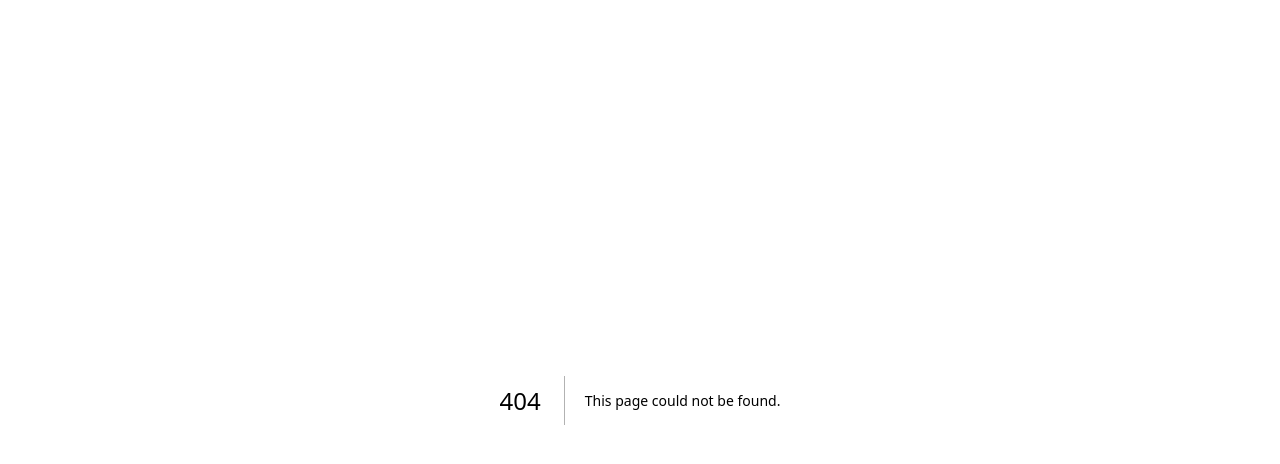
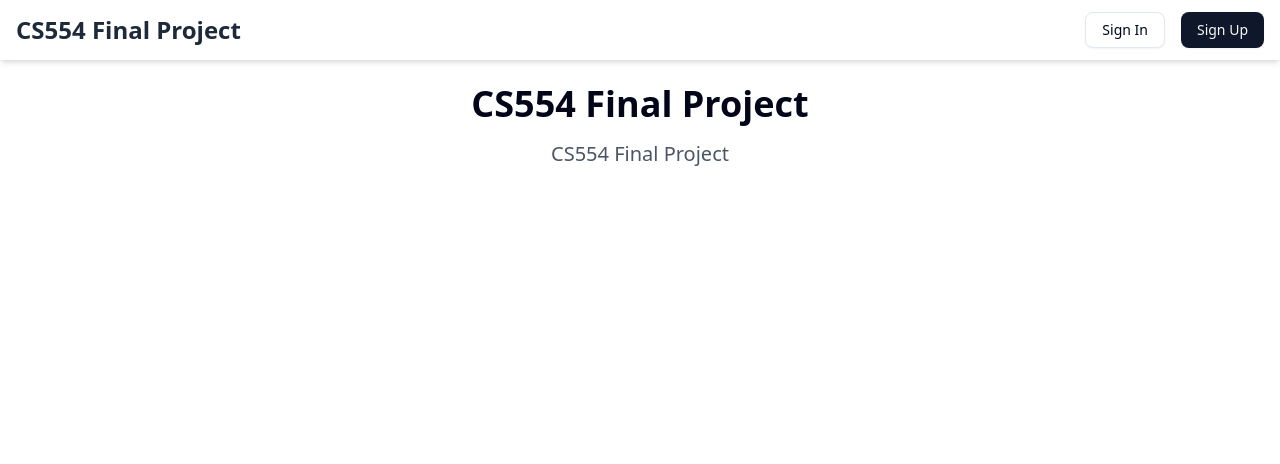
Before and after one commit to mtraverso3/cs554-final-project, a Next.js app: page /home in a window 1280 px wide. Before the commit this address had no page. Shown: the top 464 px of the page. Built offline with nearby package versions, Linux system fonts and the light colour scheme.

Commit message:
Create home page

```diff
--- /dev/null
+++ b/src/app/home/page.tsx
@@ -0,0 +1,16 @@
+import {Navbar} from "@/components/Navbar";
+
+export default function HomePage() {
+    return (
+        <div className="flex flex-col min-h-screen">
+            <Navbar/>
+
+            <div className="flex-grow mx-auto px-4 py-6 text-center">
+                    <h1 className="text-4xl font-bold mb-4">CS554 Final Project</h1>
+                    <p className="text-xl text-gray-600 mb-8">
+                        CS554 Final Project
+                    </p>
+            </div>
+        </div>
+    );
+}
--- a/src/app/page.tsx
+++ b/src/app/page.tsx
@@ -1,7 +1,5 @@
+import { redirect } from "next/navigation";
+
 export default function Home() {
-    return (
-        <div className="text-center h-screen flex items-center justify-center">
-            <h1 className="text-5xl">Hello World CS554 Final Project!</h1>
-        </div>
-    );
+  redirect("/home");
 }
--- /dev/null
+++ b/src/components/Navbar.tsx
@@ -0,0 +1,27 @@
+import React from "react";
+import { Button } from "@/components/ui/button";
+
+export function Navbar() {
+  return (
+    <nav className="w-full bg-white shadow-md">
+      <div className="mx-auto px-4 py-3 flex justify-between items-center">
+        <a
+          href="/home"
+          className="text-2xl font-bold text-gray-800 hover:text-gray-600"
+        >
+          CS554 Final Project
+        </a>
+
+        {/* Auth Buttons */}
+        <div className="flex space-x-4">
+          <Button variant="outline" asChild>
+            <a href="/auth/signin">Sign In</a>
+          </Button>
+          <Button asChild>
+            <a href="/auth/signup">Sign Up</a>
+          </Button>
+        </div>
+      </div>
+    </nav>
+  );
+}
```
